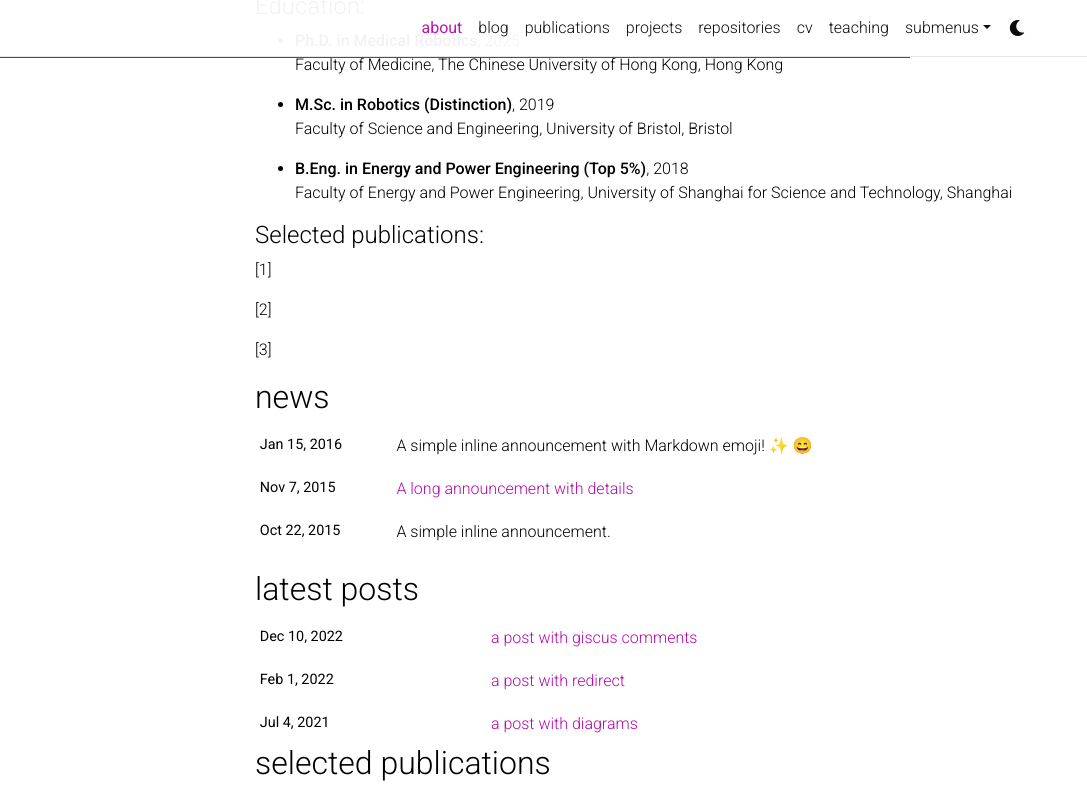
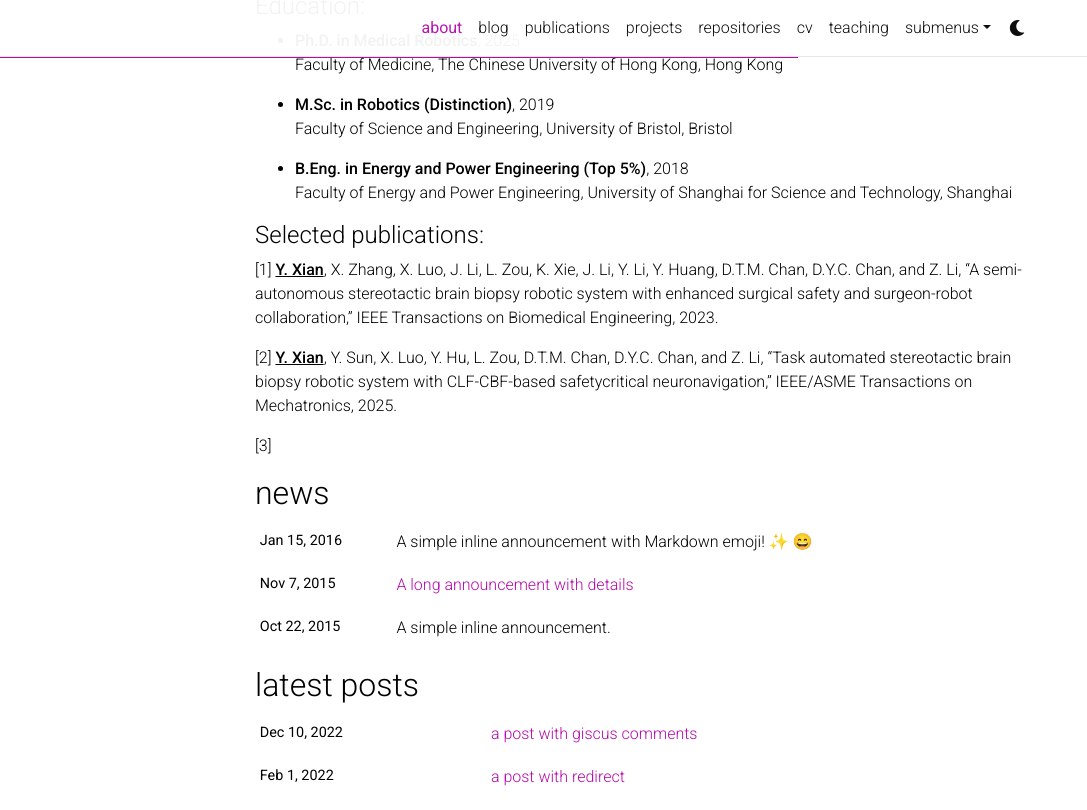
Before and after one commit to yitian-xian/yitian-xian.github.io, a Jekyll site: the page built from _pages/about.md, in a window 1280 px wide and 900 px high, scrolled down 489 px, cut to the strip 0-810 px from the top of the window. Shown: the whole strip, without its empty margins (0-1087 px from the left). Built offline with Jekyll 4.4.1, drawn with Linux system fonts in a browser that asks for light colours; full-size pictures stand in for the smaller copies a plugin makes; emoji names are drawn with the system emoji font; comment, search, counter and statistics services are not loaded; a style sheet for code colours, icons or effects is not loaded.

Commit message:
Update about.md

```diff
--- a/_pages/about.md
+++ b/_pages/about.md
@@ -40,8 +40,8 @@ Faculty of Energy and Power Engineering, University of Shanghai for Science and
 
 #### Selected publications:
 
-[1]
+[1] **<u>Y. Xian</u>**, X. Zhang, X. Luo, J. Li, L. Zou, K. Xie, J. Li, Y. Li, Y. Huang, D.T.M. Chan, D.Y.C. Chan, and Z. Li, “A semi-autonomous stereotactic brain biopsy robotic system with enhanced surgical safety and surgeon-robot collaboration,” IEEE Transactions on Biomedical Engineering, 2023.
 
-[2]
+[2] **<u>Y. Xian</u>**, Y. Sun, X. Luo, Y. Hu, L. Zou, D.T.M. Chan, D.Y.C. Chan, and Z. Li, “Task automated stereotactic brain biopsy robotic system with CLF-CBF-based safetycritical neuronavigation,” IEEE/ASME Transactions on Mechatronics, 2025.
 
 [3]
```
